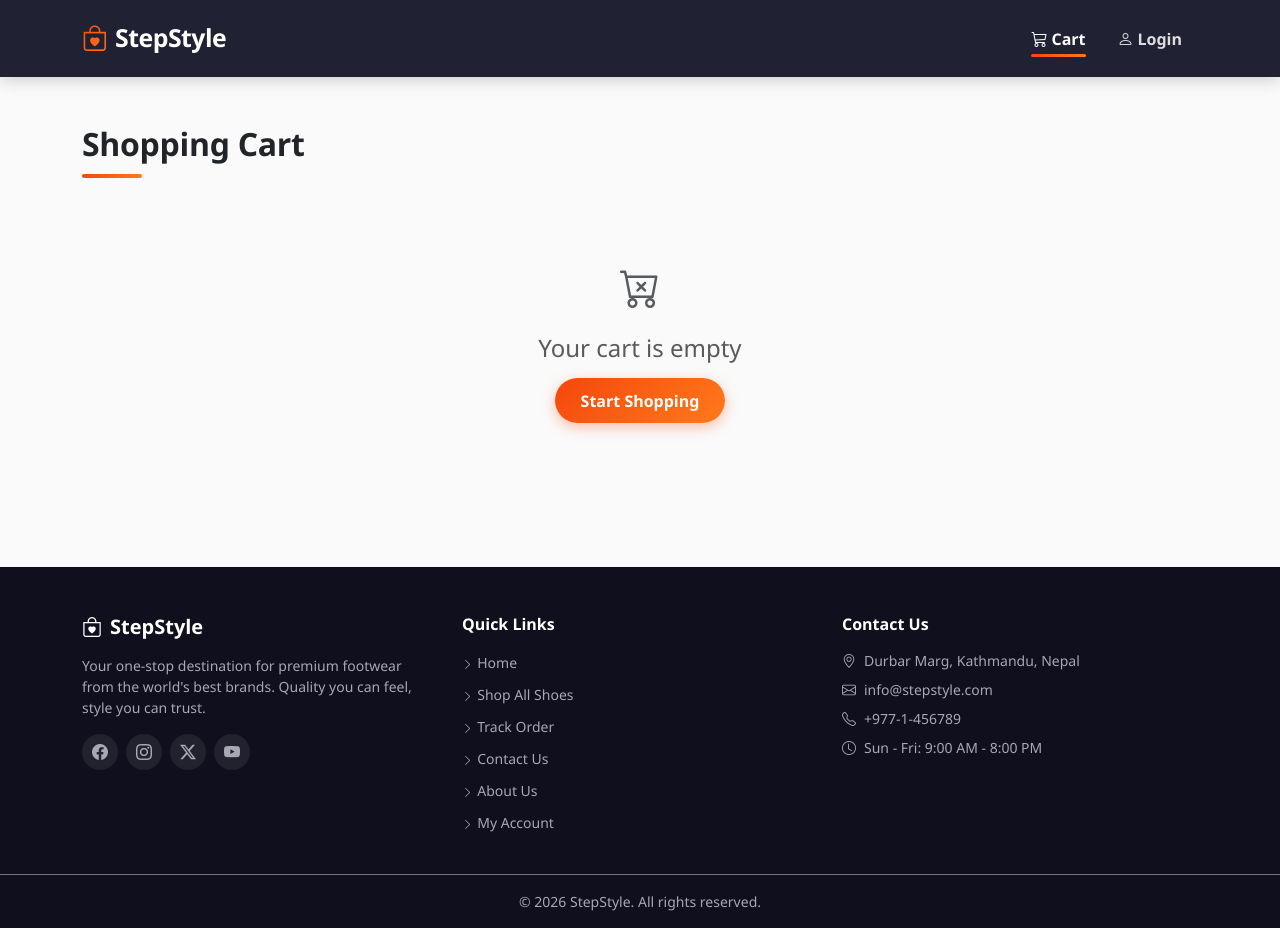
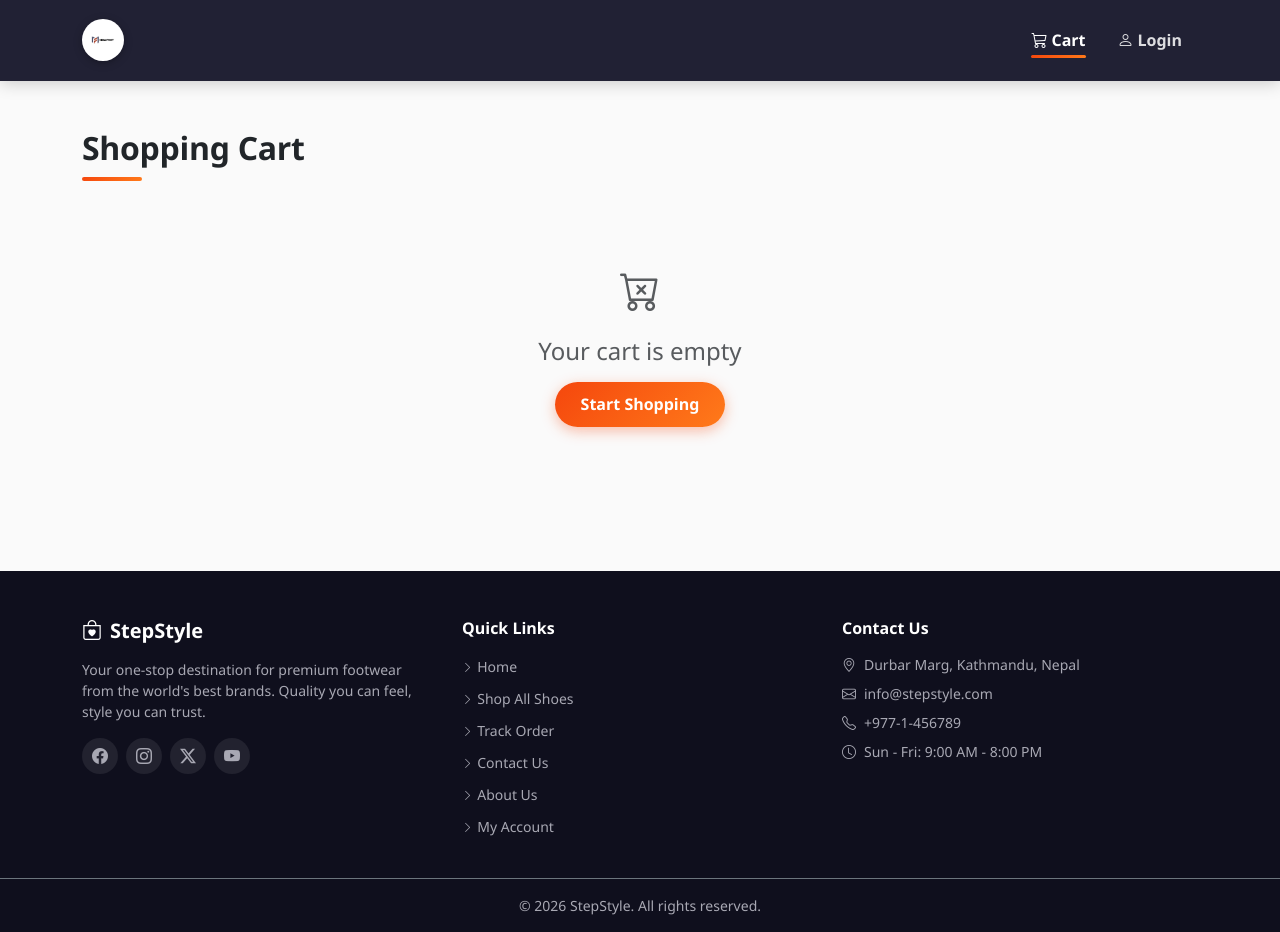
Before and after one commit to Sanskarpra07/shoe_store, a PHP site: page /shoe_store/cart.php in a window 1280 px wide. Run offline with PHP 8.4, Linux system fonts and the light colour scheme; some libraries are stand-ins or nearby versions.

Commit message:
feat(navbar): show MegaFoot logo in cart header

```diff
--- a/frontend/cart.php
+++ b/frontend/cart.php
@@ -63,7 +63,8 @@ $cart_count = array_sum($cart);
 
 <nav class="navbar navbar-expand-lg navbar-dark sticky-top">
     <div class="container">
-        <a class="navbar-brand" href="index.php"><i class="bi bi-bag-heart me-2"></i>StepStyle</a>
+        <a class="navbar-brand d-flex align-items-center" href="index.php">
+            <img src="assets/img/megafoot.jpg" alt="MegaFoot" class="navbar-logo"></a>
         <div class="collapse navbar-collapse">
             <ul class="navbar-nav ms-auto">
                 <li class="nav-item">
```
